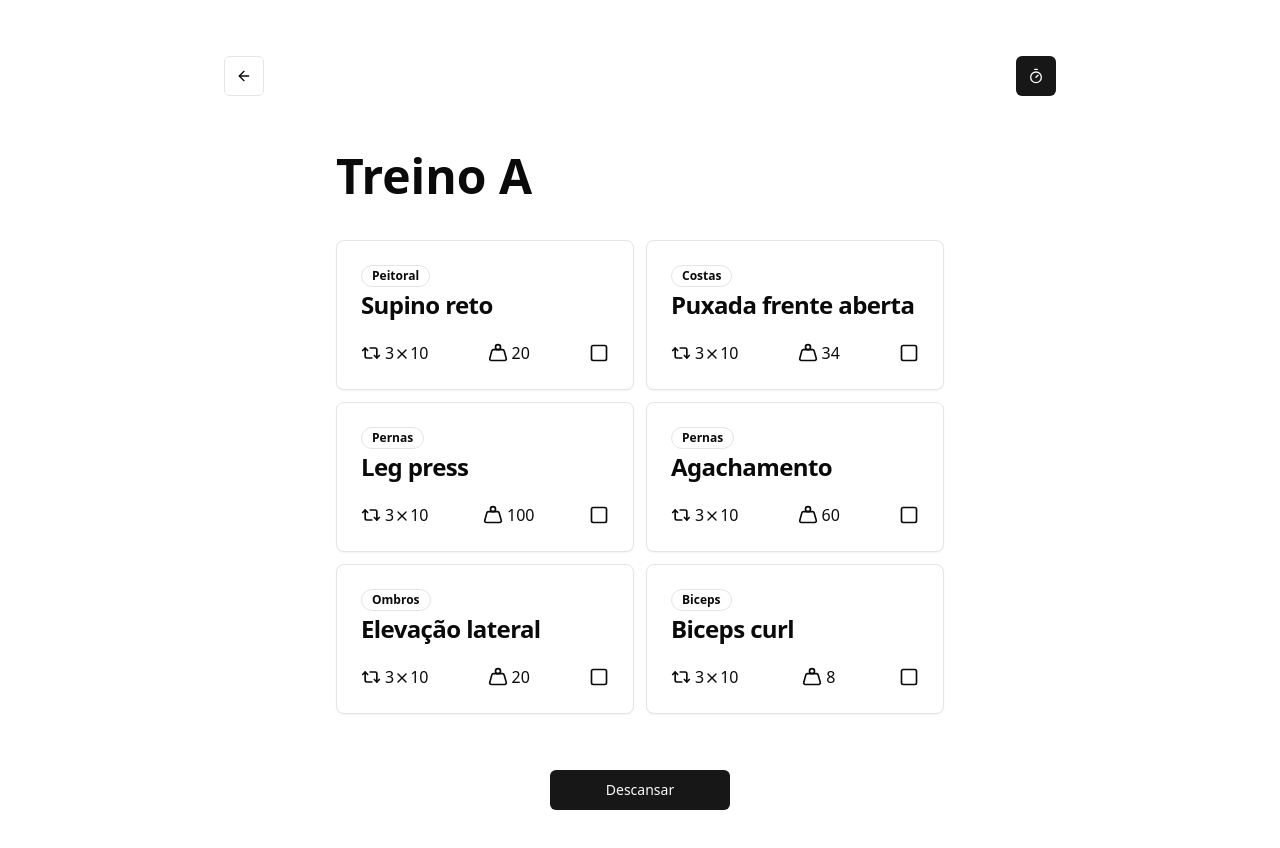
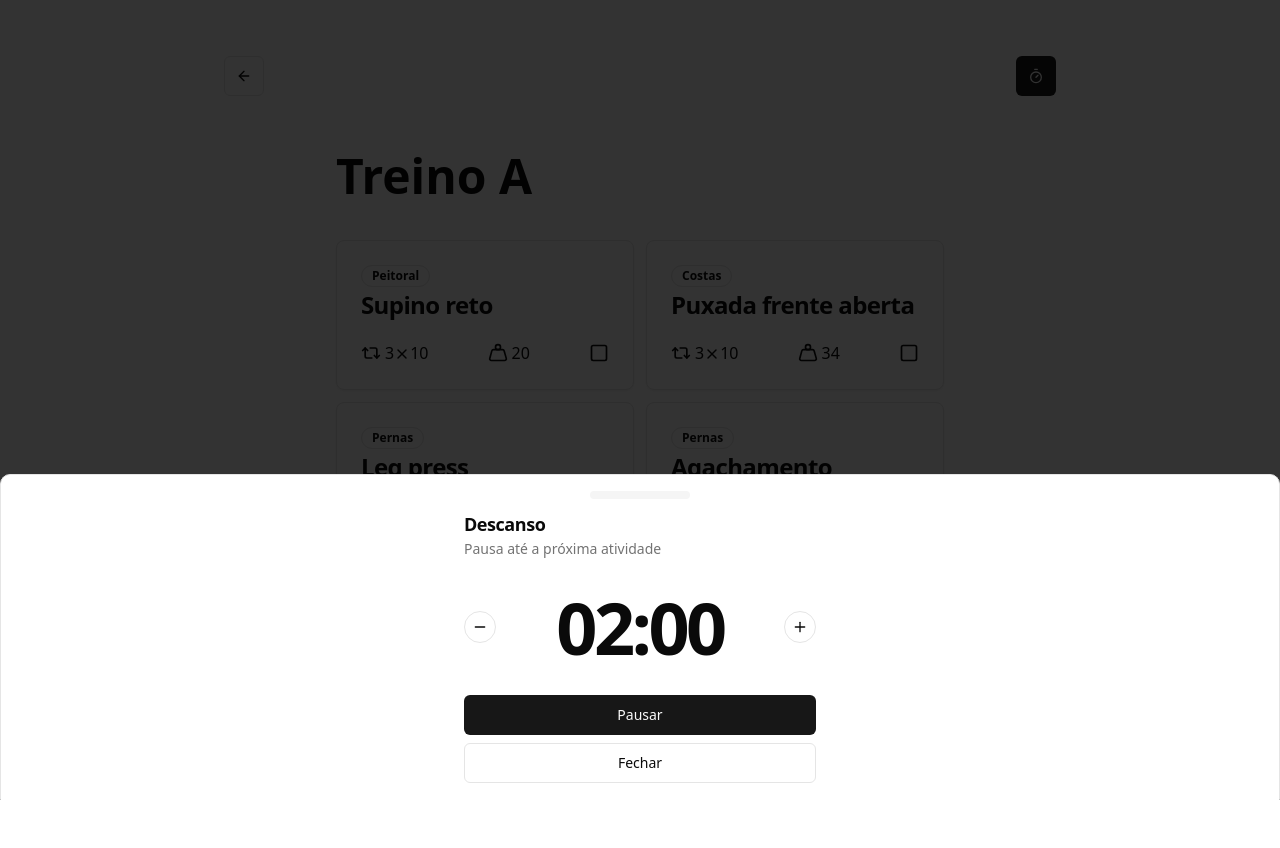
Before and after one commit to katsuragawaa/workout-react, a Next.js app: page /workout/1 in a window 1280 px wide. Both pictures are taken after a click on the button 1036 px from the left and 76 px from the top of the page. Shown: the top 848 px of the page. After the commit the page ends 800 px from the top, so only its background shows below. Built offline with nearby package versions, Linux system fonts and the light colour scheme.

Commit message:
Add TimerDrawer component to WorkoutPage

```diff
--- a/app/workout/[id]/page.tsx
+++ b/app/workout/[id]/page.tsx
@@ -1,4 +1,5 @@
 import { ExerciseCard } from "@/components/exercise-card";
+import { TimerDrawer } from "@/components/timer-drawer";
 import { Button, buttonVariants } from "@/components/ui/button";
 import { exercises, workouts } from "@/lib/workout-mock";
 import { ArrowLeft, Timer } from "lucide-react";
@@ -12,6 +13,13 @@ export default function WorkoutPage({ params }: WorkoutPageProps) {
   const { id } = params;
   const workout = workouts.find((workout) => workout.id === Number(id)) || { title: "Workout not found" };
 
+  const Trigger = <Button className="mt-14 self-center px-14">Descansar</Button>;
+  const IconTrigger = (
+    <Button size="icon">
+      <Timer className="h-4 w-4" />
+    </Button>
+  );
+
   return (
     <>
       <nav className="container flex max-w-4xl items-center justify-between pt-14">
@@ -19,9 +27,7 @@ export default function WorkoutPage({ params }: WorkoutPageProps) {
           <ArrowLeft className="h-4 w-4" />
         </Link>
 
-        <Button size="icon">
-          <Timer className="h-4 w-4" />
-        </Button>
+        <TimerDrawer trigger={IconTrigger} />
       </nav>
 
       <main className="container flex min-h-screen max-w-2xl flex-col py-14">
@@ -32,8 +38,7 @@ export default function WorkoutPage({ params }: WorkoutPageProps) {
             <ExerciseCard key={exercise.id} exercise={exercise} />
           ))}
         </div>
-
-        <Button className="mt-14 self-center px-14">Descansar</Button>
+        <TimerDrawer trigger={Trigger} />
       </main>
     </>
   );
--- /dev/null
+++ b/components/timer-drawer.tsx
@@ -0,0 +1,55 @@
+"use client";
+
+import { Button } from "@/components/ui/button";
+import {
+  Drawer,
+  DrawerClose,
+  DrawerContent,
+  DrawerDescription,
+  DrawerFooter,
+  DrawerHeader,
+  DrawerTitle,
+  DrawerTrigger,
+} from "@/components/ui/drawer";
+import { Minus, Plus } from "lucide-react";
+
+type TimerDrawerProps = {
+  trigger: React.ReactNode;
+};
+
+export function TimerDrawer({ trigger }: TimerDrawerProps) {
+  return (
+    <Drawer>
+      <DrawerTrigger asChild>{trigger}</DrawerTrigger>
+      <DrawerContent>
+        <div className="mx-auto w-full max-w-sm">
+          <DrawerHeader>
+            <DrawerTitle>Descanso</DrawerTitle>
+            <DrawerDescription>Pausa até a próxima atividade</DrawerDescription>
+          </DrawerHeader>
+          <div className="p-4">
+            <div className="flex items-center justify-center space-x-2">
+              <Button variant="outline" size="icon" className="h-8 w-8 shrink-0 rounded-full">
+                <Minus className="h-4 w-4" />
+                <span className="sr-only">Decrease</span>
+              </Button>
+              <div className="flex-1 text-center">
+                <div className="text-7xl font-bold tracking-tighter">02:00</div>
+              </div>
+              <Button variant="outline" size="icon" className="h-8 w-8 shrink-0 rounded-full">
+                <Plus className="h-4 w-4" />
+                <span className="sr-only">Increase</span>
+              </Button>
+            </div>
+          </div>
+          <DrawerFooter>
+            <Button>Pausar</Button>
+            <DrawerClose asChild>
+              <Button variant="outline">Fechar</Button>
+            </DrawerClose>
+          </DrawerFooter>
+        </div>
+      </DrawerContent>
+    </Drawer>
+  );
+}
```
